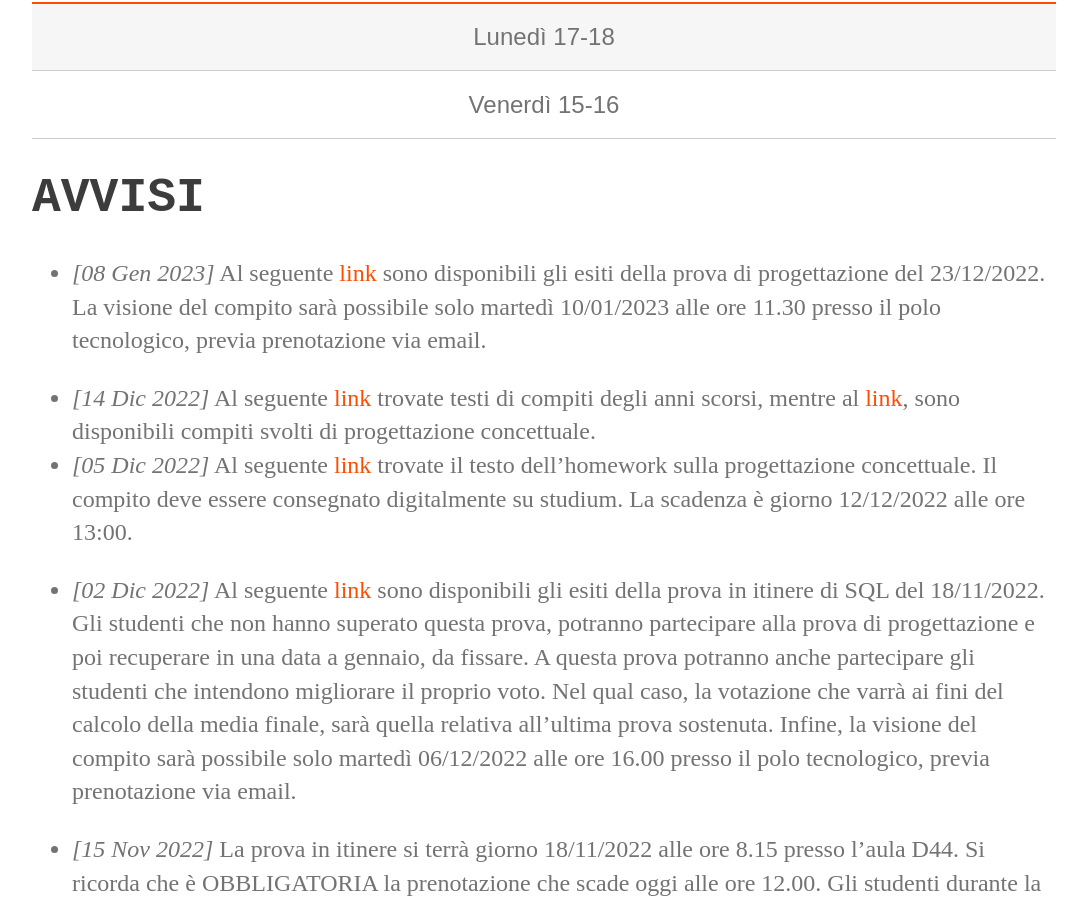
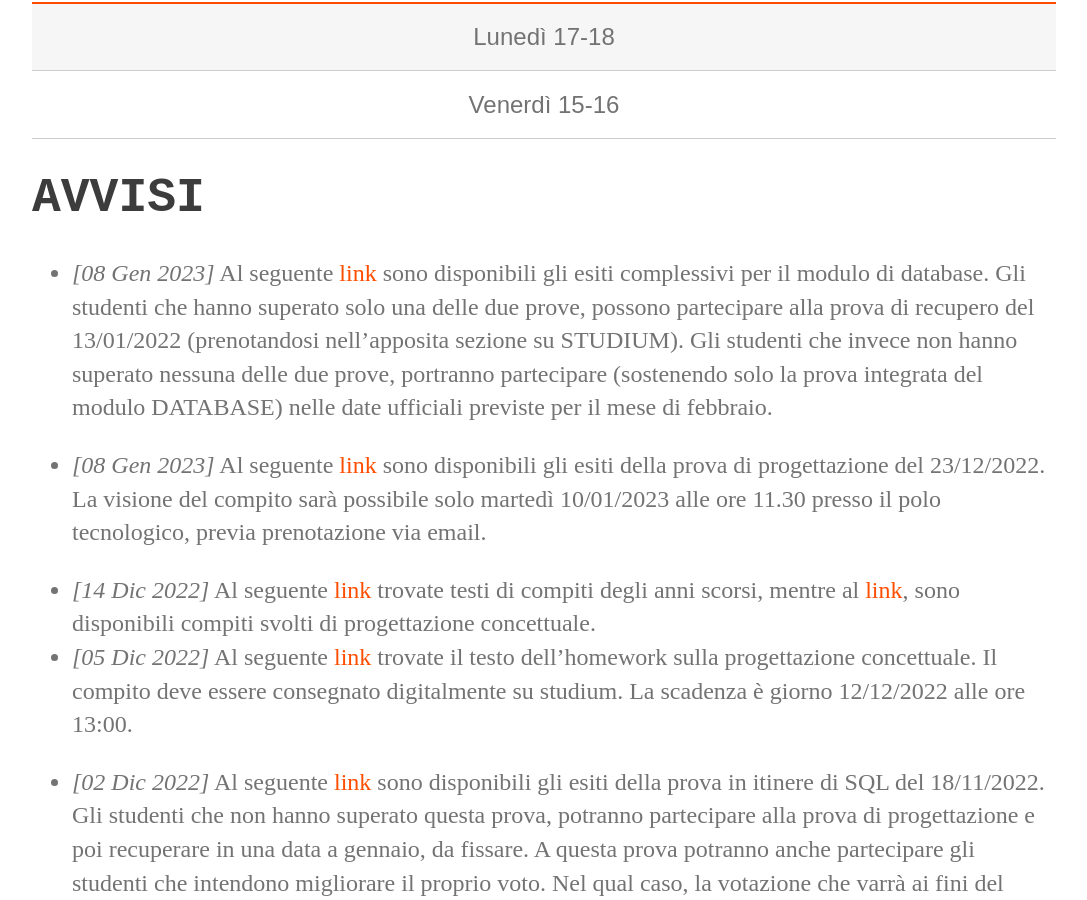
Before and after one commit to perceivelab/database-course, a Jekyll site: the page built from index.md, in a window 1280 px wide and 900 px high, scrolled down 507 px. Shown: the whole window, without its empty margins (96-1183 px from the left). Built offline with Jekyll 4.4.1, drawn with Linux system fonts in a browser that asks for light colours.

Commit message:
Update index.md

```diff
--- a/index.md
+++ b/index.md
@@ -20,6 +20,8 @@ layout: default
 
 
 # AVVISI
+
+- *[08 Gen 2023]* Al seguente [link](https://drive.google.com/file/d/1WsVk5-IVbafOXJAOFls9BIOOiHl5nDFk/view?usp=sharing) sono disponibili gli esiti complessivi per il modulo di database. Gli studenti che hanno superato solo una delle due prove, possono partecipare alla prova di recupero del 13/01/2022 (prenotandosi nell'apposita sezione su STUDIUM). Gli studenti che invece non hanno superato nessuna delle due prove, portranno partecipare (sostenendo solo la prova integrata del modulo DATABASE) nelle date ufficiali previste per il mese di febbraio.
 
 - *[08 Gen 2023]* Al seguente [link](https://drive.google.com/file/d/1AdUy5CU39JTmpcSmUU5B1-Pxmb0CxfAl/view?usp=sharing) sono disponibili gli esiti della prova di progettazione del 23/12/2022. La visione del compito sarà possibile solo martedì 10/01/2023 alle ore 11.30 presso il polo tecnologico, previa prenotazione via email.
 
```
